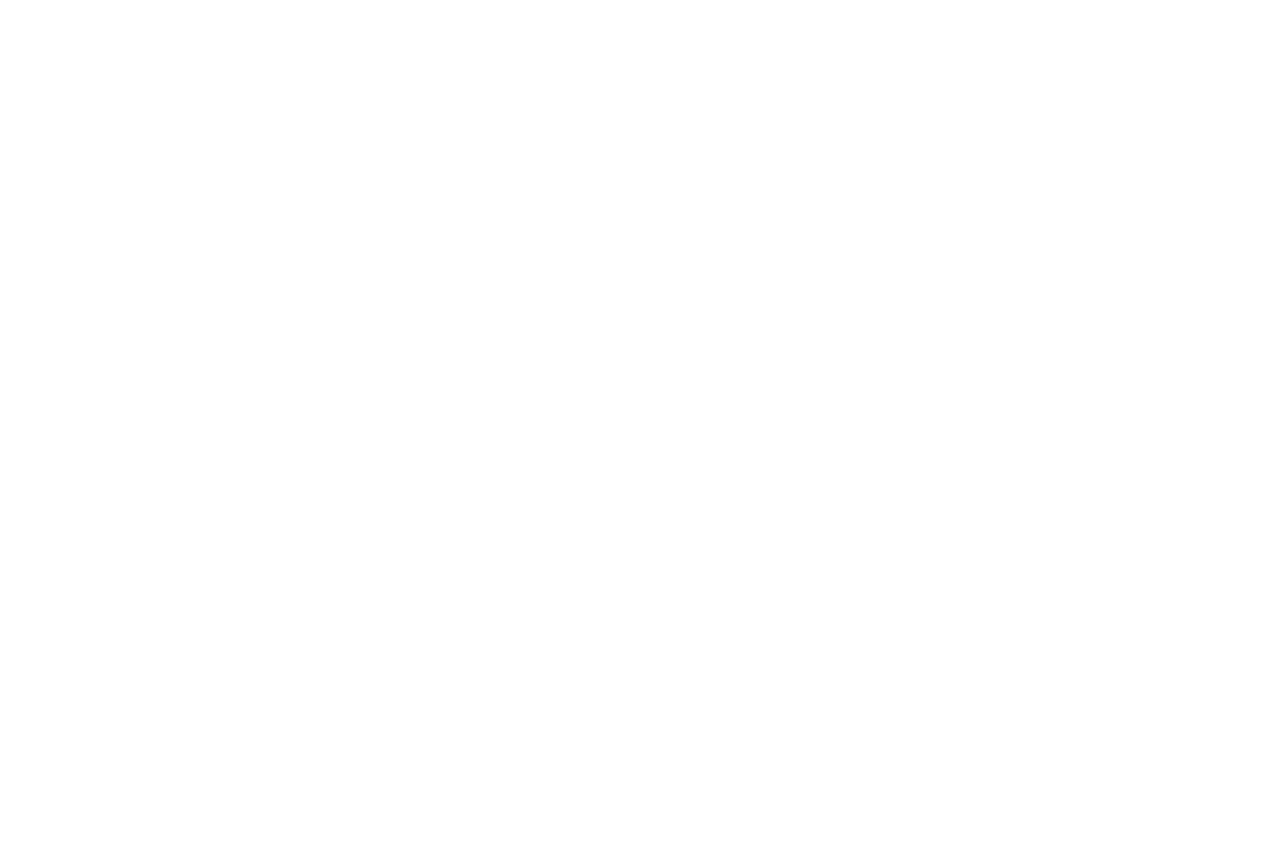
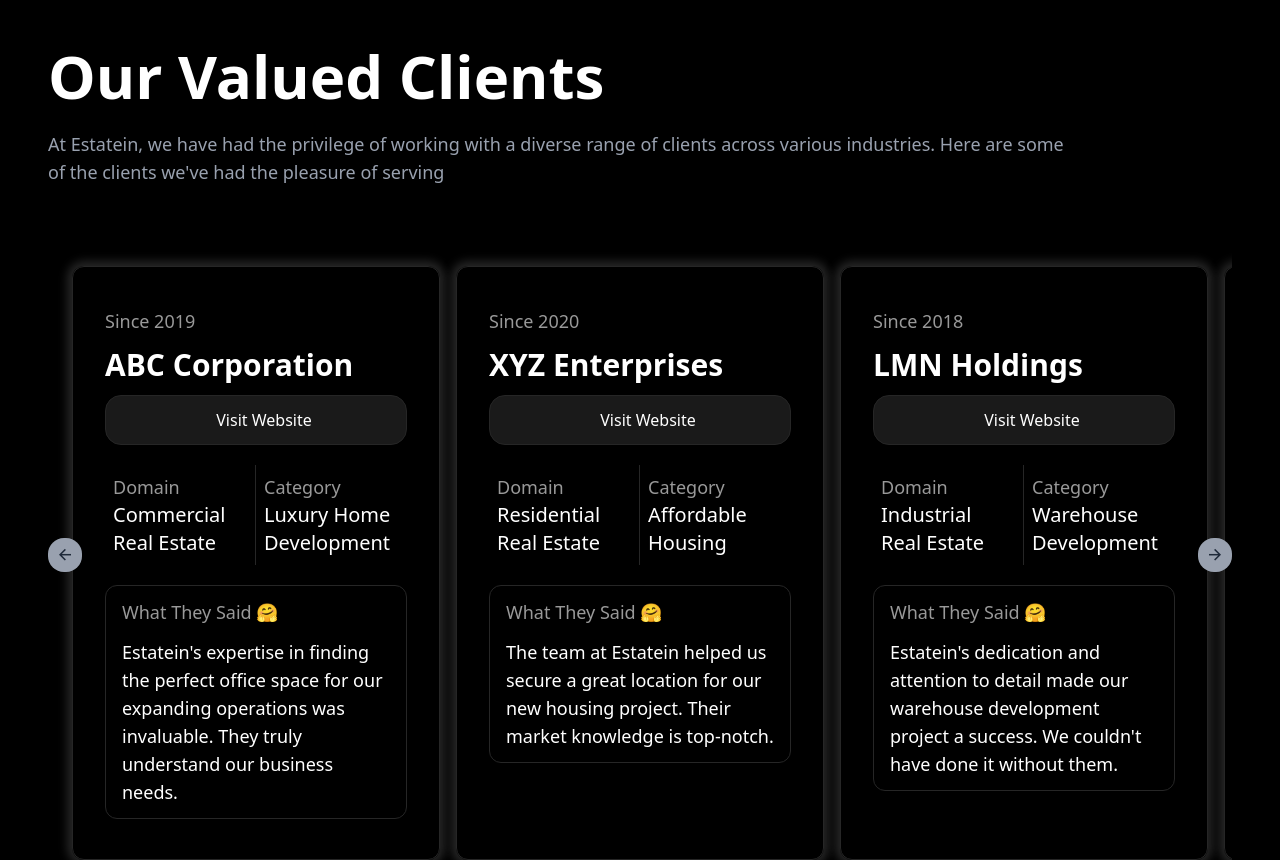
Before and after one commit to omk1r/MyProperty, a React (Vite) app in the folder client/: page /about-us in a window 1280 px wide. Shown: the part 3280-4140 px from the top of the page. Before the commit the page ends 3262 px from the top, so only its background shows below. Built offline with nearby package versions, Linux system fonts and the light colour scheme.

Commit message:
About page completed

```diff
--- /dev/null
+++ b/client/src/component/ClientCarousel.tsx
@@ -0,0 +1,156 @@
+import { useState, useEffect } from 'react';
+
+interface Client {
+  time: string;
+  name: string;
+  domain: string;
+  category: string;
+  feedback: string;
+}
+
+const clients: Client[] = [
+  {
+    time: 'Since 2019',
+    name: 'ABC Corporation',
+    domain: 'Commercial Real Estate',
+    category: 'Luxury Home Development',
+    feedback:
+      "Estatein's expertise in finding the perfect office space for our expanding operations was invaluable. They truly understand our business needs.",
+  },
+  {
+    time: 'Since 2020',
+    name: 'XYZ Enterprises',
+    domain: 'Residential Real Estate',
+    category: 'Affordable Housing',
+    feedback:
+      'The team at Estatein helped us secure a great location for our new housing project. Their market knowledge is top-notch.',
+  },
+  {
+    time: 'Since 2018',
+    name: 'LMN Holdings',
+    domain: 'Industrial Real Estate',
+    category: 'Warehouse Development',
+    feedback:
+      "Estatein's dedication and attention to detail made our warehouse development project a success. We couldn't have done it without them.",
+  },
+  {
+    time: 'Since 2021',
+    name: 'OPQ Group',
+    domain: 'Retail Real Estate',
+    category: 'Shopping Mall Development',
+    feedback:
+      'Thanks to Estatein, we found the perfect spot for our new shopping mall. Their team is professional and highly skilled.',
+  },
+  {
+    time: 'Since 2017',
+    name: 'RST Ventures',
+    domain: 'Mixed-Use Real Estate',
+    category: 'Urban Development',
+    feedback:
+      "Estatein's innovative approach to urban development helped us create a vibrant mixed-use community. Highly recommended!",
+  },
+];
+
+export default function ClientCarousel() {
+  const [currentIndex, setCurrentIndex] = useState<number>(0);
+  const [itemsPerView, setItemsPerView] = useState<number>(1);
+
+  useEffect(() => {
+    const updateItemsPerView = () => {
+      if (window.innerWidth >= 1024) {
+        setItemsPerView(3); // Show 3 items on md: and larger
+      } else if (window.innerWidth >= 768) {
+        setItemsPerView(2);
+      } else {
+        setItemsPerView(1); // Show 1 item on smaller screens
+      }
+    };
+
+    updateItemsPerView();
+    window.addEventListener('resize', updateItemsPerView);
+    return () => window.removeEventListener('resize', updateItemsPerView);
+  }, []);
+
+  const next = () => {
+    if (currentIndex + itemsPerView < clients.length) {
+      setCurrentIndex(currentIndex + itemsPerView);
+      console.log(currentIndex);
+    }
+  };
+
+  const prev = () => {
+    if (currentIndex - itemsPerView >= 0) {
+      setCurrentIndex(currentIndex - itemsPerView);
+    }
+  };
+
+  return (
+    <div className="relative mx-auto pt-4 w-full">
+      <div className="px-4 py-4 overflow-hidden">
+        <div
+          className="flex transition-transform duration-500 ease-in-out"
+          style={{
+            transform: `translateX(-${(100 / itemsPerView) * currentIndex}%)`,
+          }}
+        >
+          {clients.map((client, index) => (
+            <div
+              key={index}
+              className="flex-shrink-0 px-2 w-full md:w-1/2 lg:w-1/3"
+            >
+              <div className="flex flex-col items-start shadow-[0_0_10px_5px_#262626] px-4 md:px-6 xl:px-8 py-6 md:py-8 xl:py-10 border border-[#262626] rounded-xl h-full">
+                <p className="font-medium text-[#999999] text-sm md:text-base xl:text-lg">
+                  {client.time}
+                </p>
+                <h3 className="my-3 font-semibold text-xl md:text-2xl xl:text-3xl">
+                  {client.name}
+                </h3>
+
+                <div className="flex justify-center items-center bg-[#1A1A1A] px-2 py-3 ps-6 border border-[#262626] rounded-2xl w-full">
+                  Visit Website
+                </div>
+
+                <div className="flex items-center my-5 divide-x divide-[#262626]">
+                  <div className="px-2 py-2 w-1/2">
+                    <p className="font-medium text-[#999999] text-xs xl:text-lg">
+                      Domain
+                    </p>
+                    <p className="font-medium text-sm md:text-base xl:text-xl">
+                      {client.domain}
+                    </p>
+                  </div>
+                  <div className="px-2 py-2 w-1/2">
+                    <p className="font-medium text-[#999999] text-xs xl:text-lg">
+                      Category
+                    </p>
+                    <p className="font-medium text-sm md:text-base xl:text-xl">
+                      {client.category}
+                    </p>
+                  </div>
+                </div>
+
+                <div className="px-4 py-3 border border-[#262626] rounded-xl">
+                  <p className="font-medium text-[#999999] text-sm md:text-base xl:text-lg">
+                    What They Said 🤗
+                  </p>
+                  <p className="mt-3 font-medium text-sm md:text-base xl:text-lg">
+                    {client.feedback}
+                  </p>
+                </div>
+              </div>
+            </div>
+          ))}
+        </div>
+      </div>
+
+      <div className="absolute inset-0 flex justify-between items-center">
+        <button onClick={prev} className="shadow rounded-full text-gray-800">
+          <i className="ri-arrow-left-line bg-gray-400 px-1 md:px-2 py-1 md:py-2 rounded-2xl md:text-lg"></i>
+        </button>
+        <button onClick={next} className="shadow rounded-full text-gray-800">
+          <i className="ri-arrow-right-line bg-gray-400 px-1 md:px-2 py-1 md:py-2 rounded-2xl md:text-lg"></i>
+        </button>
+      </div>
+    </div>
+  );
+}
--- a/client/src/component/Navbar.tsx
+++ b/client/src/component/Navbar.tsx
@@ -2,6 +2,7 @@
 import 'remixicon/fonts/remixicon.css';
 import { useGSAP } from '@gsap/react';
 import gsap from 'gsap';
+import { Link } from 'react-router-dom';
 
 const Navbar = () => {
   const [showAd, setShowAd] = useState<boolean>(true);
@@ -50,18 +51,27 @@
           <span className="px-2 font-medium">MyProperty</span>
         </div>
         <div className="hidden md:flex">
-          <a href="#" className="mx-2 font-medium md:text-sm xl:text-lg">
+          <Link to="/" className="mx-2 font-medium md:text-sm xl:text-lg">
             Home
-          </a>
-          <a href="#" className="mx-2 font-medium md:text-sm xl:text-lg">
+          </Link>
+          <Link
+            to="/about-us"
+            className="mx-2 font-medium md:text-sm xl:text-lg"
+          >
             About Us
-          </a>
-          <a href="#" className="mx-2 font-medium md:text-sm xl:text-lg">
+          </Link>
+          <Link
+            to="/properties"
+            className="mx-2 font-medium md:text-sm xl:text-lg"
+          >
             Properties
-          </a>
-          <a href="#" className="mx-2 font-medium md:text-sm xl:text-lg">
+          </Link>
+          <Link
+            to="/services"
+            className="mx-2 font-medium md:text-sm xl:text-lg"
+          >
             Services
-          </a>
+          </Link>
         </div>
         <button className="hidden md:flex bg-[#141414] px-4 py-2 border border-gray-700 rounded-lg font-medium md:text-sm xl:text-lg">
           Contact Us
@@ -86,18 +96,27 @@
             <i className="ri-align-right w-7 h-7"></i>
           </button>
           <div className="flex flex-col gap-y-8">
-            <a href="#" className="mx-2 font-medium md:text-sm xl:text-lg">
+            <Link to="/" className="mx-2 font-medium md:text-sm xl:text-lg">
               Home
-            </a>
-            <a href="#" className="mx-2 font-medium md:text-sm xl:text-lg">
+            </Link>
+            <Link
+              to="/about-us"
+              className="mx-2 font-medium md:text-sm xl:text-lg"
+            >
               About Us
-            </a>
-            <a href="#" className="mx-2 font-medium md:text-sm xl:text-lg">
+            </Link>
+            <Link
+              to="/properties"
+              className="mx-2 font-medium md:text-sm xl:text-lg"
+            >
               Properties
-            </a>
-            <a href="#" className="mx-2 font-medium md:text-sm xl:text-lg">
+            </Link>
+            <Link
+              to="/services"
+              className="mx-2 font-medium md:text-sm xl:text-lg"
+            >
               Services
-            </a>
+            </Link>
           </div>
           <button className="bg-[#141414] px-4 py-2 border border-gray-700 rounded-lg font-medium md:text-sm xl:text-lg">
             Contact Us
--- a/client/src/pages/About.tsx
+++ b/client/src/pages/About.tsx
@@ -1,3 +1,6 @@
+import ClientCarousel from '../component/ClientCarousel';
+import Footer from '../component/Footer';
+
 interface Schema {
   title: string;
   description: string;
@@ -302,6 +305,27 @@
           })}
         </div>
       </div>
+
+      {/* Our Clients */}
+      <div className="flex flex-col md:px-8 py-4 md:py-10 w-full">
+        <div className="mx-4 mt-6 mb-3 md:w-[85%]">
+          <h3 className="font-semibold text-3xl md:text-5xl xl:text-6xl">
+            Our Valued Clients
+          </h3>
+          <p className="my-6 font-medium text-gray-400 text-sm md:text-base xl:text-lg">
+            At Estatein, we have had the privilege of working with a diverse
+            range of clients across various industries. Here are some of the
+            clients we've had the pleasure of serving
+          </p>
+        </div>
+
+        <div className="md:flex px-4 py-3 w-full">
+          <ClientCarousel />
+        </div>
+      </div>
+
+      {/* footer */}
+      <Footer />
     </>
   );
 };
```
